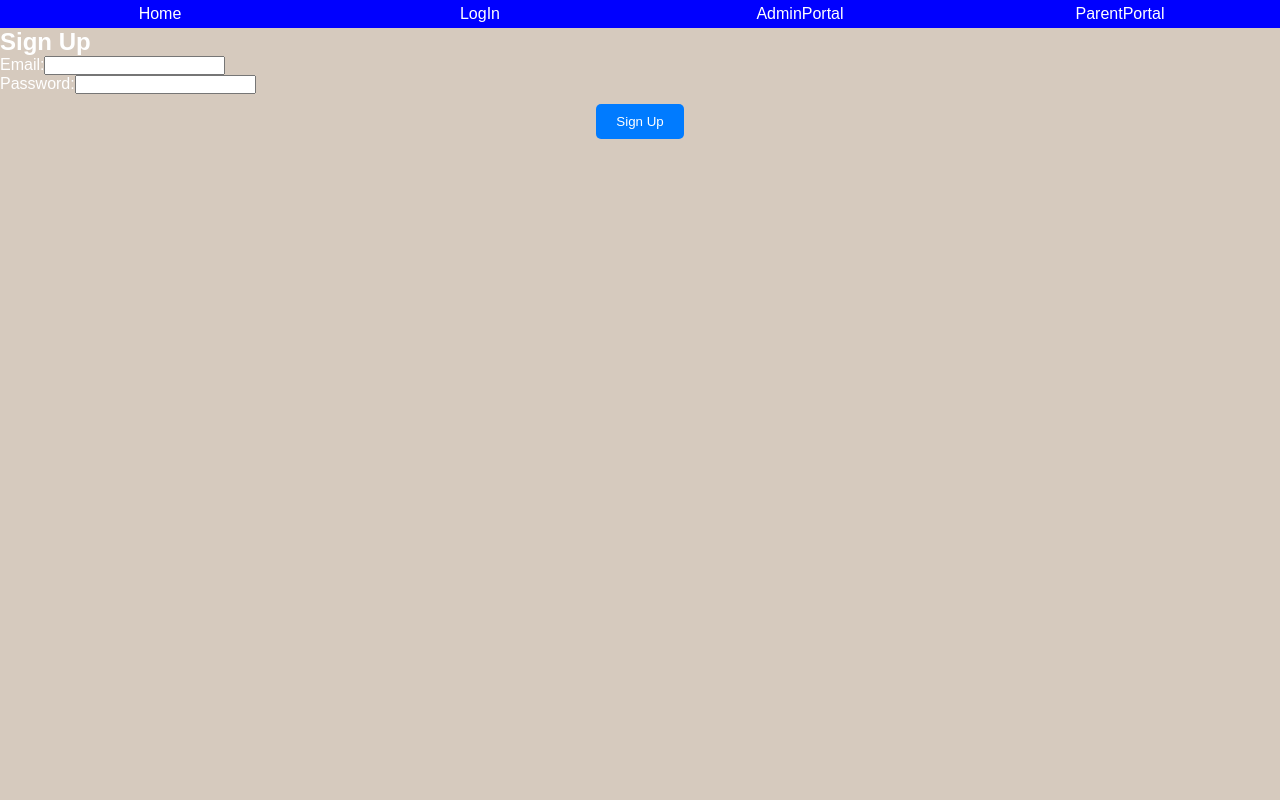
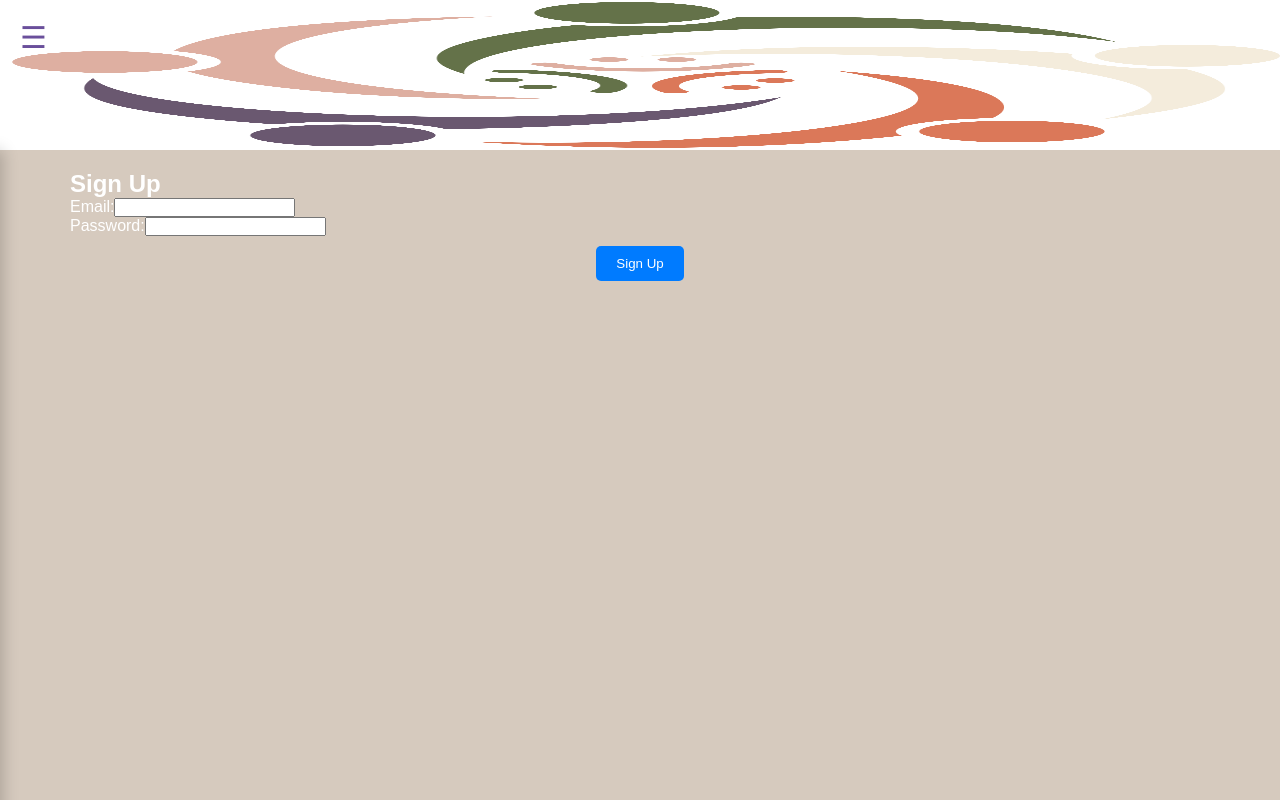
Before and after one commit to nmingora/Accessibility_WebApp, a React (Create React App) app in the folder client/udchat/: page /signup in a window 1280 px wide. Built offline with nearby package versions, Linux system fonts and the light colour scheme.

Commit message:
added modular layout to all pages, EXCEPT Home.js -> need to update later

```diff
--- a/client/udchat/src/Components/Admin.js
+++ b/client/udchat/src/Components/Admin.js
@@ -1,11 +1,14 @@
 import React from 'react';
+import Layout from './Layout';
 
 const Admin = () => {
 
   return (
-    <div>
-      <h2>This is the admin page, please log in to access its contents</h2>
-    </div>
+    <Layout>
+      <div>
+        <h2>This is the admin page, please log in to access its contents</h2>
+      </div>
+    </Layout>
   )
 }
 
--- a/client/udchat/src/Components/App.js
+++ b/client/udchat/src/Components/App.js
@@ -5,7 +5,6 @@ import Home from './Home.js';
 import SignUp from './SignUp.js';
 import Parent from './Parents.js';
 import Admin from './Admin.js';
-import ExamplePage from './homeTEST.js';
 
 function App() {
   return (
@@ -16,7 +15,6 @@ function App() {
         <Route path="/SignUp" element={<SignUp/>} />
         <Route path="/Parent" element={<Parent/>}/>
         <Route path="/Admin" element={<Admin/>}/>
-        <Route path="/ExamplePage" element={<ExamplePage/>}/>
       </Routes>
     </Router>
   );
--- a/client/udchat/src/Components/Login.js
+++ b/client/udchat/src/Components/Login.js
@@ -1,35 +1,25 @@
-import React, { useState, useEffect } from 'react';
-import { auth } from '../firebaseConfig';
-import { signInWithEmailAndPassword, createUserWithEmailAndPassword, onAuthStateChanged, signOut } from 'firebase/auth';
-import './Login.css'; // Assuming the CSS is in a file named Login.css
+import React, { useState } from 'react';
+import { auth } from '../firebaseConfig'; // Adjust the import path as necessary
+import { signInWithEmailAndPassword, signOut } from 'firebase/auth'; // Import signOut
+import "./Login.css";
+import Layout from './Layout';
 
-function Login() {
+const Login = ({ onClose }) => {
   const [email, setEmail] = useState('');
   const [password, setPassword] = useState('');
-    const [user, setUser] = useState(null);
-    const [loading, setLoading] = useState(true);
+  const [errorMessage, setErrorMessage] = useState(''); // State for error messages
+  const [loggedInUser, setLoggedInUser] = useState(null); // State to track logged-in user
 
-    useEffect(() => {
-        const unsubscribe = onAuthStateChanged(auth, (currentUser) => {
-            setUser(currentUser);
-            setLoading(false);
-        });
-        return unsubscribe;
-    }, []);
-
-    const handleLogin = async () => {
+  const handleLogin = async (e) => {
+    e.preventDefault();
+    setErrorMessage(''); // Reset error message before login attempt
     try {
-            await signInWithEmailAndPassword(auth, email, password);
+      const userCredential = await signInWithEmailAndPassword(auth, email, password);
+      setLoggedInUser(userCredential.user.email); // Set logged-in user's email
+      onClose(); // Assume onClose is to close the login modal or navigate away
     } catch (error) {
-            console.error(error.message);
-        }
-    };
-
-    const handleSignup = async () => {
-        try {
-            await createUserWithEmailAndPassword(auth, email, password);
-        } catch (error) {
-            console.error(error.message);
+      setErrorMessage('Login failed. Please try again.');
+      console.error('Login error:', error);
     }
   };
 
@@ -47,35 +37,42 @@ function Login() {
   if (loggedInUser) {
     return (
       <div className="login-container">
-                {user ? (
-                    <div>
-                        <div>You are now logged in as {user.email}</div>
-                        <button onClick={handleLogout}>Logout</button>
-                    </div>
-                ) : (
-                    <div className="login-form">
-                        <input
-                            name="email"
-                            type="email"
-                            placeholder="Email"
-                            value={email}
-                            onChange={handleChange}
-                        />
-                        <input
-                            name="password"
-                            type="password"
-                            placeholder="Password"
-                            value={password}
-                            onChange={handleChange}
-                        />
-                        <button onClick={handleLogin}>Login</button>
-                        <button onClick={handleSignup}>Create Account</button>
-                    </div>
-                )}
+        <h1>You are now logged in as {loggedInUser}</h1>
+        <button onClick={handleLogout}>Log Out</button> {/* Logout button */}
       </div>
     );
   }
 
-}
+  // Login form
+  return (
+    <Layout>
+        <div className="login-container">
+        <h1>Sign in Here</h1>
+        <p>If you're not registered yet, please apply through the link below</p>
+        <h2>Login</h2>
+        {errorMessage && <div className="error-message">{errorMessage}</div>}
+        <form onSubmit={handleLogin}>
+            <input
+            type="email"
+            value={email}
+            onChange={(e) => setEmail(e.target.value)}
+            placeholder="Email"
+            required
+            />
+            <input
+            type="password"
+            value={password}
+            onChange={(e) => setPassword(e.target.value)}
+            placeholder="Password"
+            required
+            />
+            <button type="submit">Log In</button>
+        </form>
+        </div>
+
+        </Layout>
+
+  );
+};
 
 export default Login;
--- a/client/udchat/src/Components/NavBar.css
+++ /dev/null
@@ -1,16 +0,0 @@
-.NavBar{
-    background-color: blue;
-    display:flex;
-    flex-direction:row;
-}
-
-.NavOption{
-    flex:1;
-    text-align:center;
-    border-radius:1px;
-    margin: 5px;
-}
-
-.NavOption.selected{
-    background-color: yellow;
-}
--- a/client/udchat/src/Components/NavBar.js
+++ /dev/null
@@ -1,36 +0,0 @@
-import './NavBar.css';
-import { useState } from 'react';
-import {useNavigate} from "react-router-dom";
-
-function NavBar({options}) {
-    const [selectedOption,setSelectedOption] = useState(null);
-    const navigate = useNavigate();
-
-    if (!options || typeof options !== 'object') {
-        console.error('Options prop is missing or not an object:', options);
-        return null;
-      }
-
-    const handleOptionClick = (index,val) => {
-        setSelectedOption(index);
-        navigate(val);
-    }
-
-  return (
-    <div className="NavBar">
-        {Object.entries(options).map(([name,val],index)=>(
-            <div
-                key={index}
-                className={`NavOption ${index === selectedOption ? 'selected':''}`}
-                onClick={()=>{handleOptionClick(index,val)}}
-            >
-                {name}
-            </div>
-        ))}
-    </div>
-  );
-}
-
-
-
-export default NavBar;
--- a/client/udchat/src/Components/Parents.js
+++ b/client/udchat/src/Components/Parents.js
@@ -1,11 +1,14 @@
 import React from 'react';
+import Layout from './Layout';
 
 const Parents = () => {
 
   return (
-    <div>
-      <h2>This is the parent page, please log in to access its contents</h2>
-    </div>
+    <Layout>
+      <div>
+        <h2>This is the parent page, please log in to access its contents</h2>
+      </div>
+    </Layout>
   )
 }
 
--- a/client/udchat/src/Components/Sidebar.css
+++ b/client/udchat/src/Components/Sidebar.css
@@ -13,6 +13,10 @@
 }
 
 .close-btn {
+    position: absolute;
+    top: 10px;
+    right: 10px;
+
     /* close button styles */
 }
 
--- a/client/udchat/src/Components/SignUp.js
+++ b/client/udchat/src/Components/SignUp.js
@@ -1,6 +1,7 @@
 import React from 'react';
 import { useState } from "react";
-import Navbar from "./NavBar"
+import Layout from './Layout';
+
 
 const Signup = () => {
   const [email, setEmail] = useState('')
@@ -24,16 +25,11 @@ const Signup = () => {
     setSignupSuccess(true);
   };
 
-  const navOptions = {
-    Home: '/',
-    LogIn: '/Login',
-    AdminPortal: '/Admin',
-    ParentPortal: '/Parents'
-  };
+
 
   return (
+    <Layout>
       <div>
-      <Navbar options={navOptions}/>
         <h2>Sign Up</h2>
         {signupSuccess && <p>Signup successful! Please check your email for confirmation!</p>}
         <form onSubmit={handleSubmit}>
@@ -58,6 +54,8 @@ const Signup = () => {
           <button type="submit">Sign Up</button>
         </form>
       </div>
+
+    </Layout>
   )
 }
 
--- a/client/udchat/src/Components/homeTEST.js
+++ /dev/null
@@ -1,18 +0,0 @@
-import React from 'react';
-import Layout from './Layout'; // Adjust the import path as necessary
-
-function ExamplePage() {
-  return (
-
-    <Layout>
-      {/* Your page-specific content goes here */}
-      <section>
-        <h2>Page Title</h2>
-        <p>This is a specific content for the Example Page.</p>
-      </section>
-    </Layout>
-
-  );
-}
-
-export default ExamplePage;
--- a/client/udchat/src/index.js
+++ b/client/udchat/src/index.js
@@ -3,7 +3,6 @@ import ReactDOM from 'react-dom/client';
 import App from './Components/App';
 import './index.css'
 import './Components/Home.css';
-import './Components/NavBar.css';
 
 const root = ReactDOM.createRoot(document.getElementById('root'));
 root.render(
```
Also changed, not shown: client/udchat/src/Components/Home.js (+11 -0 lines). Lines whose indentation alone changed are shown as unchanged.
